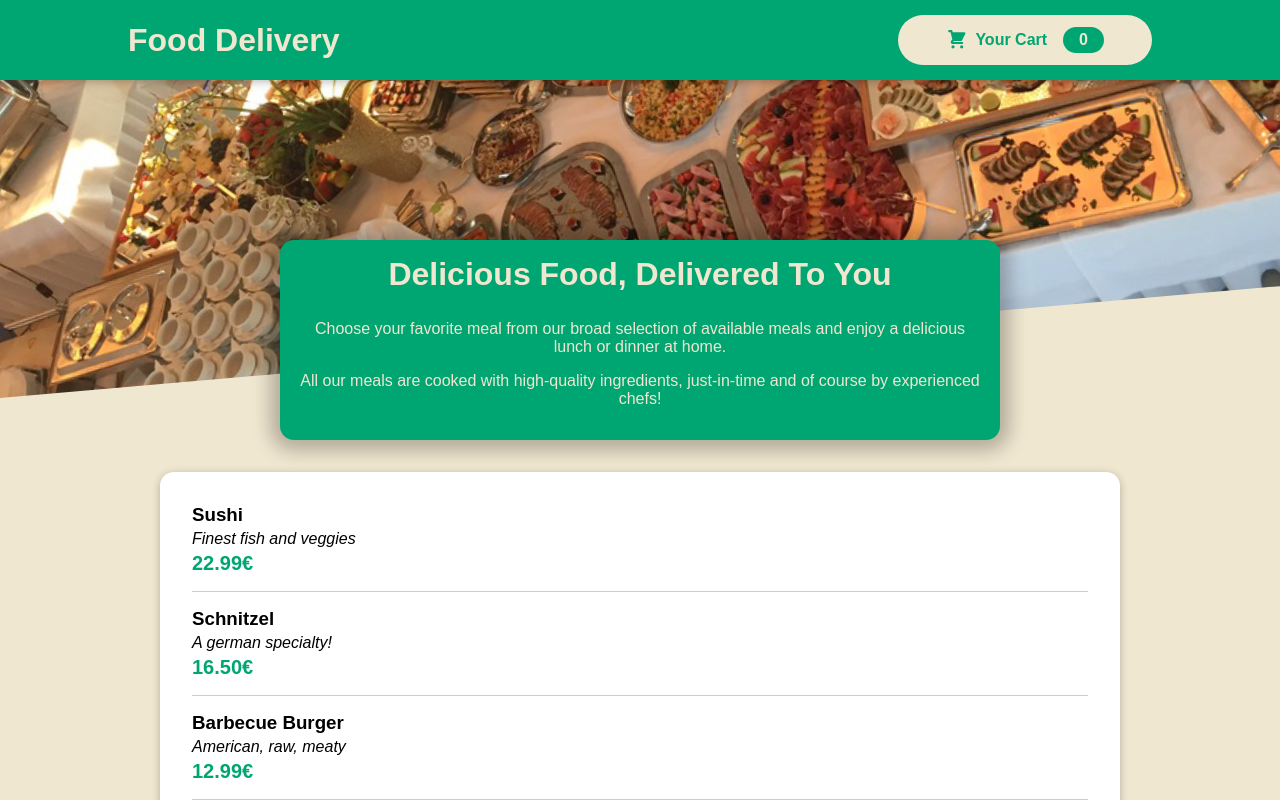
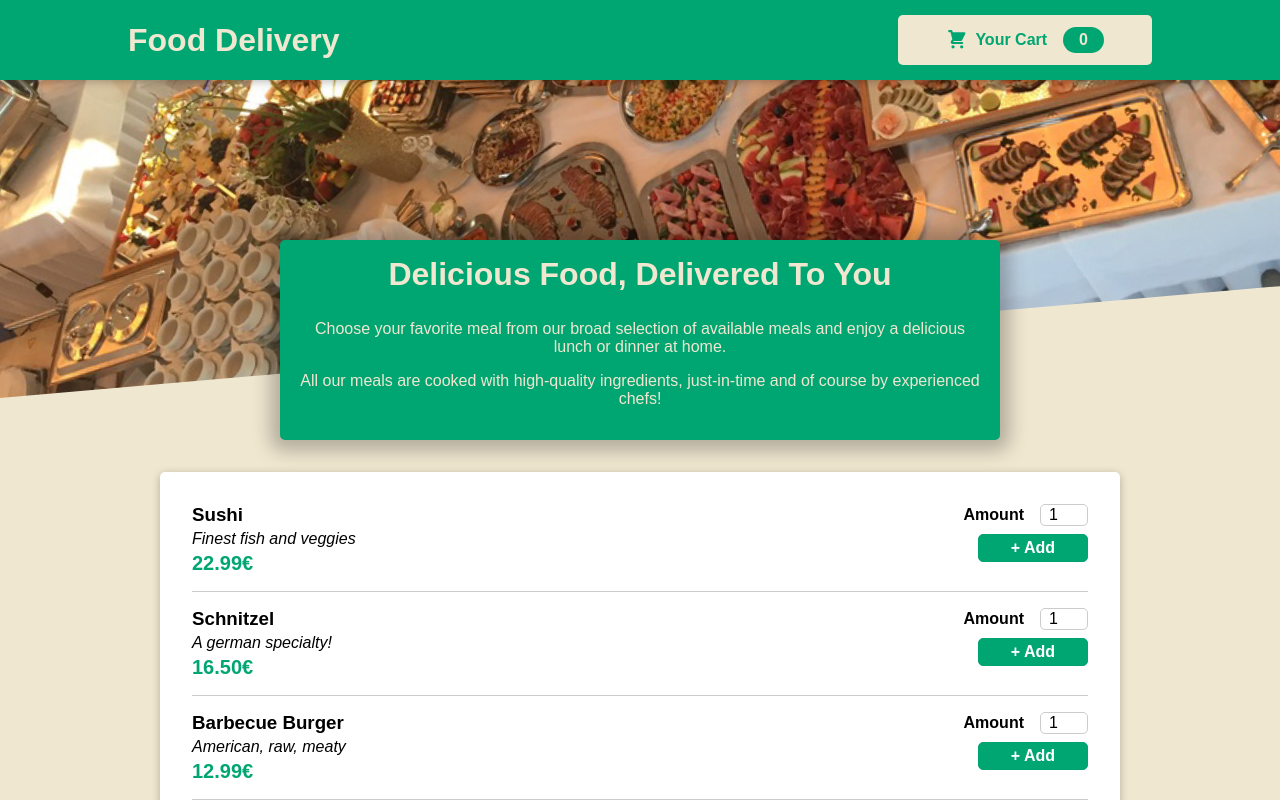
Before and after one commit to polettoweb/food-delivery, a JavaScript app: page / in a window 1280 px wide. Shown: the top 800 px of the page. Built offline with nearby package versions, Linux system fonts and the light colour scheme.

Commit message:
Added input and add to cart component

```diff
--- a/src/components/Layout/HeaderCartButton.module.scss
+++ b/src/components/Layout/HeaderCartButton.module.scss
@@ -8,7 +8,7 @@
   display: flex;
   justify-content: space-around;
   align-items: center;
-  border-radius: 25px;
+  border-radius: 5px;
   font-weight: bold;
 }
 
--- a/src/components/Meals/MealItem/MealItem.js
+++ b/src/components/Meals/MealItem/MealItem.js
@@ -1,4 +1,5 @@
 import classes from "./MealItem.module.scss";
+import MealItemForm from "./MealItemForm";
 
 const MealItem = props => {
   const price = `${props.price.toFixed(2)}€`;
@@ -9,7 +10,9 @@ const MealItem = props => {
         <div className={classes.description}>{props.description}</div>
         <div className={classes.price}>{price}</div>
       </div>
-      <div></div>
+      <div>
+        <MealItemForm />
+      </div>
     </li>
   );
 };
--- a/src/components/Meals/MealItem/MealItemForm.js
+++ b/src/components/Meals/MealItem/MealItemForm.js
@@ -0,0 +1,21 @@
+import Input from "../../UI/Input";
+import classes from "./MealItemForm.module.scss";
+
+const MealItemForm = () => {
+  const inputProps = {
+    id: "amount",
+    type: "number",
+    min: "1",
+    max: "5",
+    step: "1",
+    defaultValue: "1",
+  };
+  return (
+    <form className={classes.form}>
+      <Input label="Amount" input={inputProps} />
+      <button>+ Add</button>
+    </form>
+  );
+};
+
+export default MealItemForm;
--- /dev/null
+++ b/src/components/Meals/MealItem/MealItemForm.module.scss
@@ -0,0 +1,20 @@
+.form {
+  text-align: right;
+
+  button {
+    font: inherit;
+    cursor: pointer;
+    background-color: #00a672;
+    border: 1px solid #00a672;
+    color: white;
+    padding: 0.25rem 2rem;
+    border-radius: 5px;
+    font-weight: bold;
+
+    &:hover,
+    &:active {
+      background-color: darken(#00a672, 10);
+      border-color: darken(#00a672, 10);
+    }
+  }
+}
--- a/src/components/Meals/MealsSummary.module.scss
+++ b/src/components/Meals/MealsSummary.module.scss
@@ -7,7 +7,7 @@
   position: relative;
   background-color: #00a672;
   color: #f0e7d0;
-  border-radius: 14px;
+  border-radius: 5px;
   padding: 1rem;
   box-shadow: 0 1px 18px 10px rgba(0, 0, 0, 0.25);
 
--- a/src/components/UI/Card.module.scss
+++ b/src/components/UI/Card.module.scss
@@ -1,6 +1,6 @@
 .card {
   padding: 1rem;
   box-shadow: 0 2px 8px rgba(0, 0, 0, 0.25);
-  border-radius: 14px;
+  border-radius: 5px;
   background-color: white;
 }
--- /dev/null
+++ b/src/components/UI/Input.js
@@ -0,0 +1,12 @@
+import classes from "./Input.module.scss";
+
+const Input = props => {
+  return (
+    <div className={classes.input}>
+      <label htmlFor={props.input.id}>{props.label}</label>
+      <input {...props.input} />
+    </div>
+  );
+};
+
+export default Input;
--- /dev/null
+++ b/src/components/UI/Input.module.scss
@@ -0,0 +1,18 @@
+.input {
+  display: flex;
+  align-items: center;
+  margin-bottom: 0.5rem;
+
+  label {
+    font-weight: bold;
+    margin-right: 1rem;
+  }
+
+  input {
+    width: 3rem;
+    border-radius: 5px;
+    border: 1px solid #ccc;
+    font: inherit;
+    padding-left: 0.5rem;
+  }
+}
```
